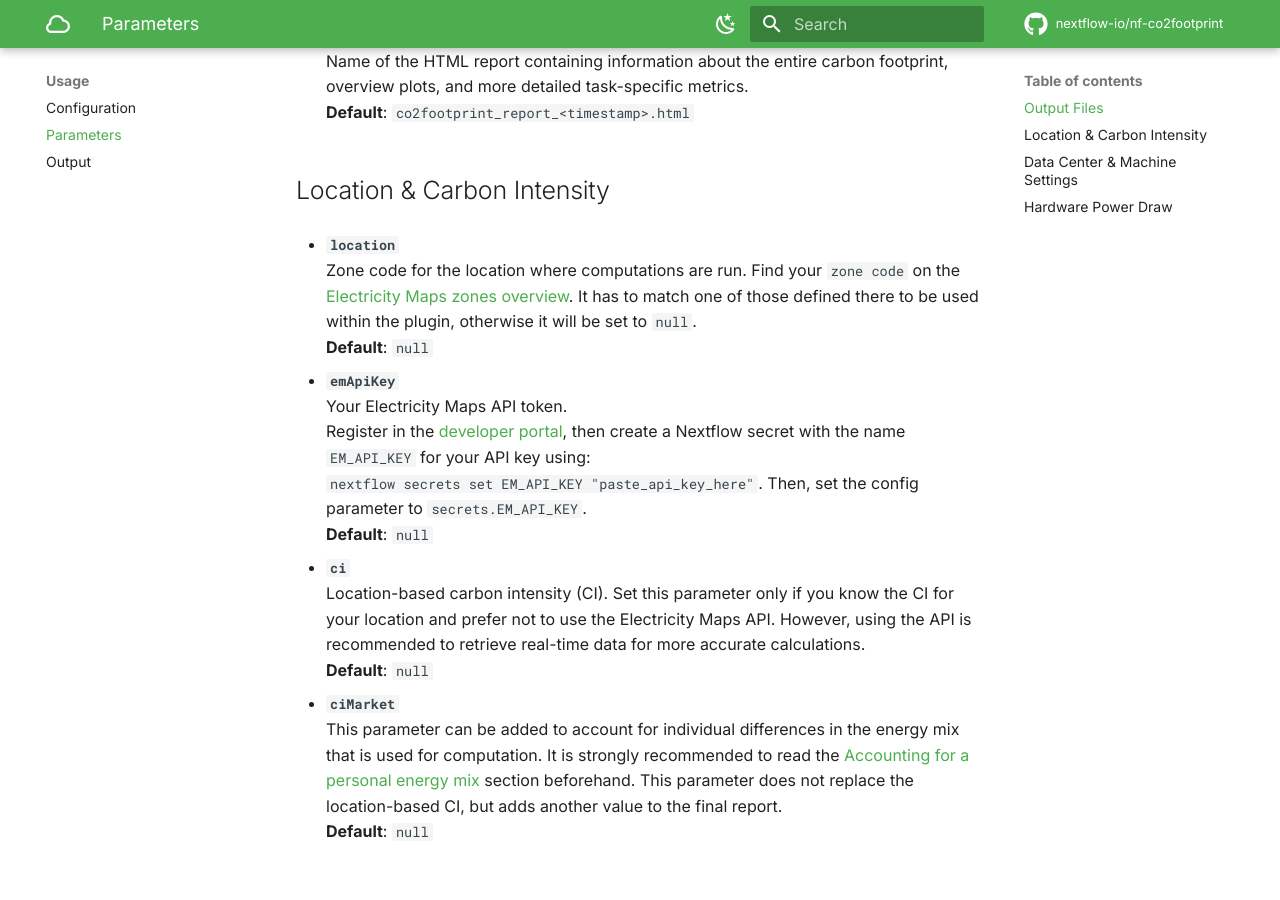
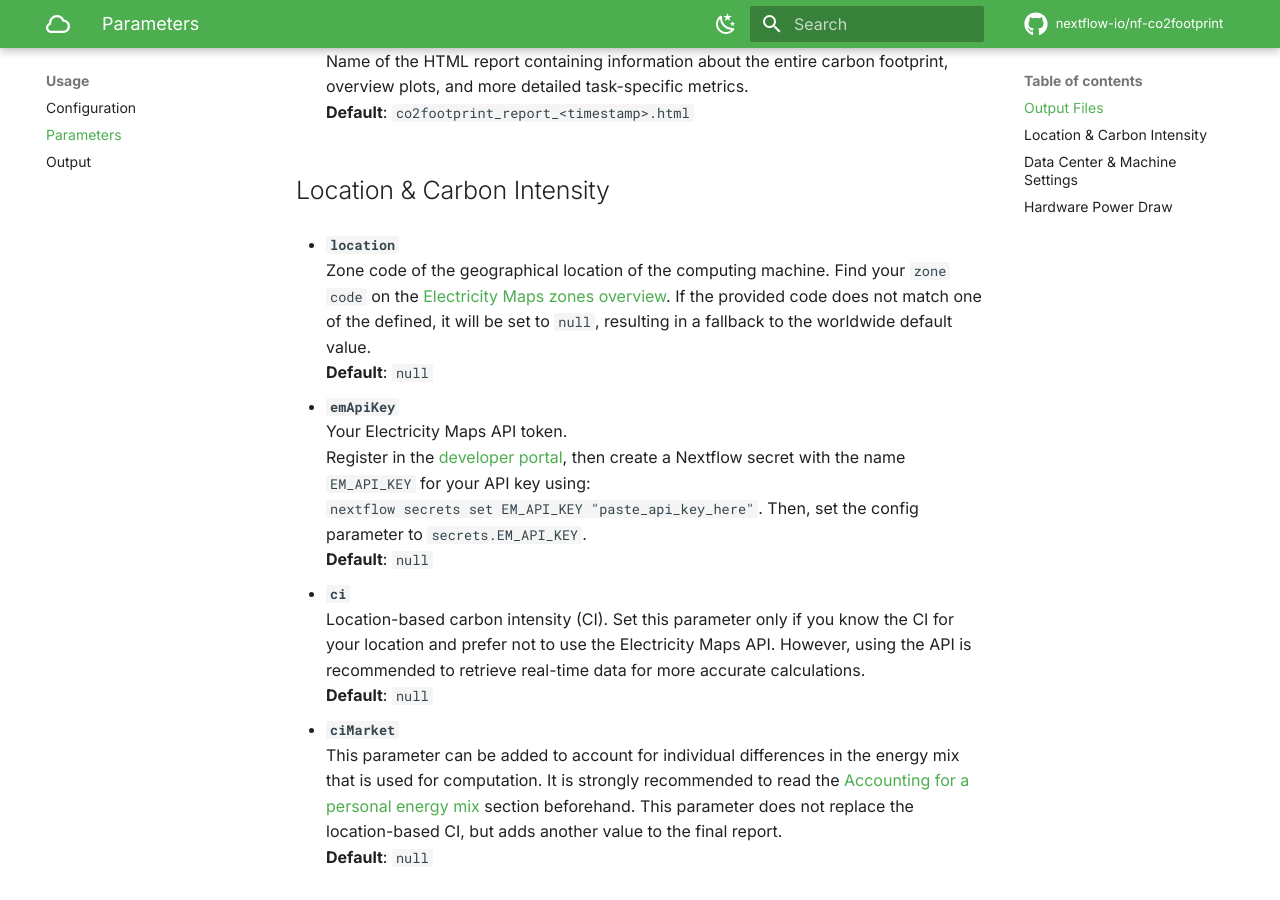
Before and after one commit to nextflow-io/nf-co2footprint, an MkDocs documentation site: the page built from docs/usage/parameters.md, in a window 1280 px wide and 900 px high, scrolled down 550 px. Built offline with MkDocs 1.6.1 and Material for MkDocs 9.7.7, drawn with Linux system fonts in a browser that asks for light colours; comment, search, counter and statistics services are not loaded.

Commit message:
Update docs/usage/parameters.md
Co-authored-by: Josua Carl <53010862+JosuaCarl@users.noreply.github.com>

```diff
--- a/docs/usage/parameters.md
+++ b/docs/usage/parameters.md
@@ -22,7 +22,7 @@ The following parameters are currently available:
 ## Location & Carbon Intensity
 
 - **`location`**
-  Zone code for the location where computations are run. Find your `zone code` on the [Electricity Maps zones overview](https://portal.electricitymaps.com/docs/getting-started#zonesoverview). It has to match one of those defined there to be used within the plugin, otherwise it will be set to `null`.
+  Zone code of the geographical location of the computing machine. Find your `zone code` on the [Electricity Maps zones overview](https://portal.electricitymaps.com/docs/getting-started#zonesoverview). If the provided code does not match one of the defined, it will be set to `null`, resulting in a fallback to the worldwide default value.
   **Default**: `null`
 
 - **`emApiKey`**
```
